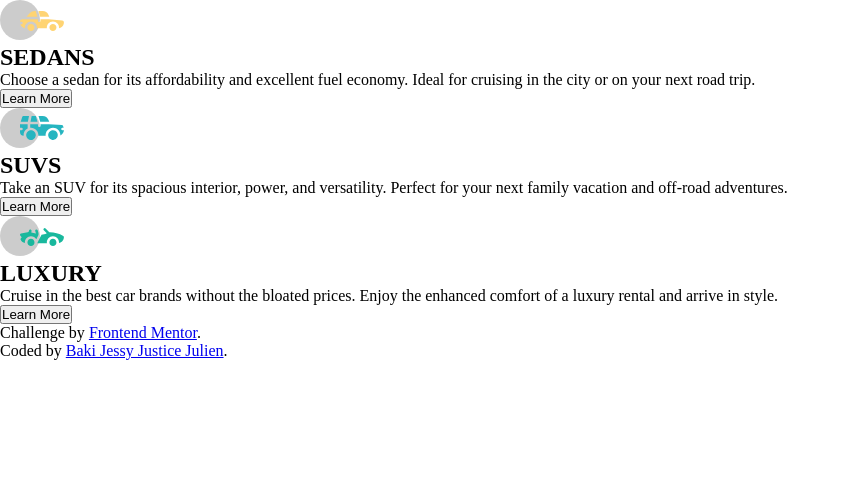
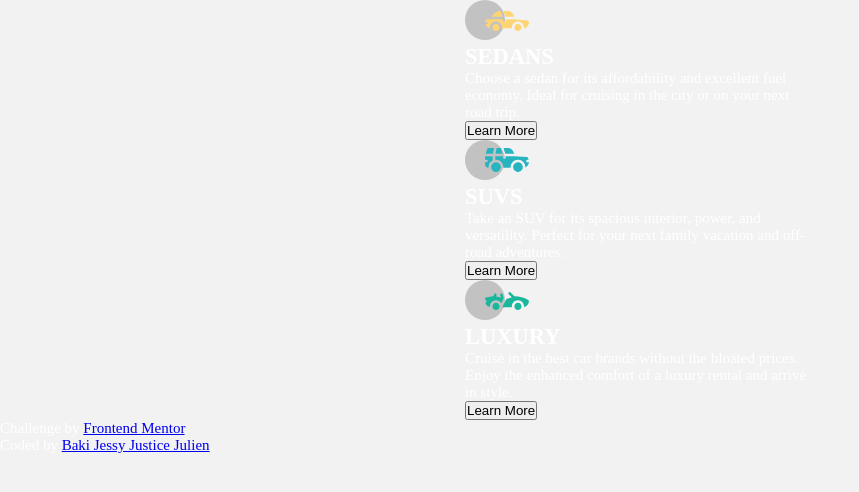
Before and after one commit to blackdreamer15/FEM-3-column-preview-card-component, a plain HTML site: page index.html in a window 1280 px wide. Shown: the whole page, without its empty margins (0-859 px from the left). Drawn offline with Linux system fonts and the light colour scheme.

Commit message:
Apply styles to body and main containers

```diff
--- a/main.css
+++ b/main.css
@@ -2,6 +2,7 @@
 
 /*---COLORS---*/
 :root {
+    --prim-white: hsl(0, 0%, 100%);
     --trans-white: hsla(0, 0%, 100%, 0.75);
     --lighter-gray: hsl(0, 0%, 95%);
     --prim-orange: hsl(31, 77%, 52%);
@@ -15,9 +16,23 @@
     box-sizing: border-box;
 }
 
+body {
+    background-color: var(--lighter-gray);
+    color: var(--prim-white);
+    font-size: 15px;
+    font-family: ;
+    min-height: 100vh;
+}
 
-
-
+main {
+    min-width: 300px;
+    width: 350px;
+    margin: 0 auto;
+    background-color: ;
+    display: flex;
+    flex-direction: column;
+    align-items: center;
+}
 
 
 
```
